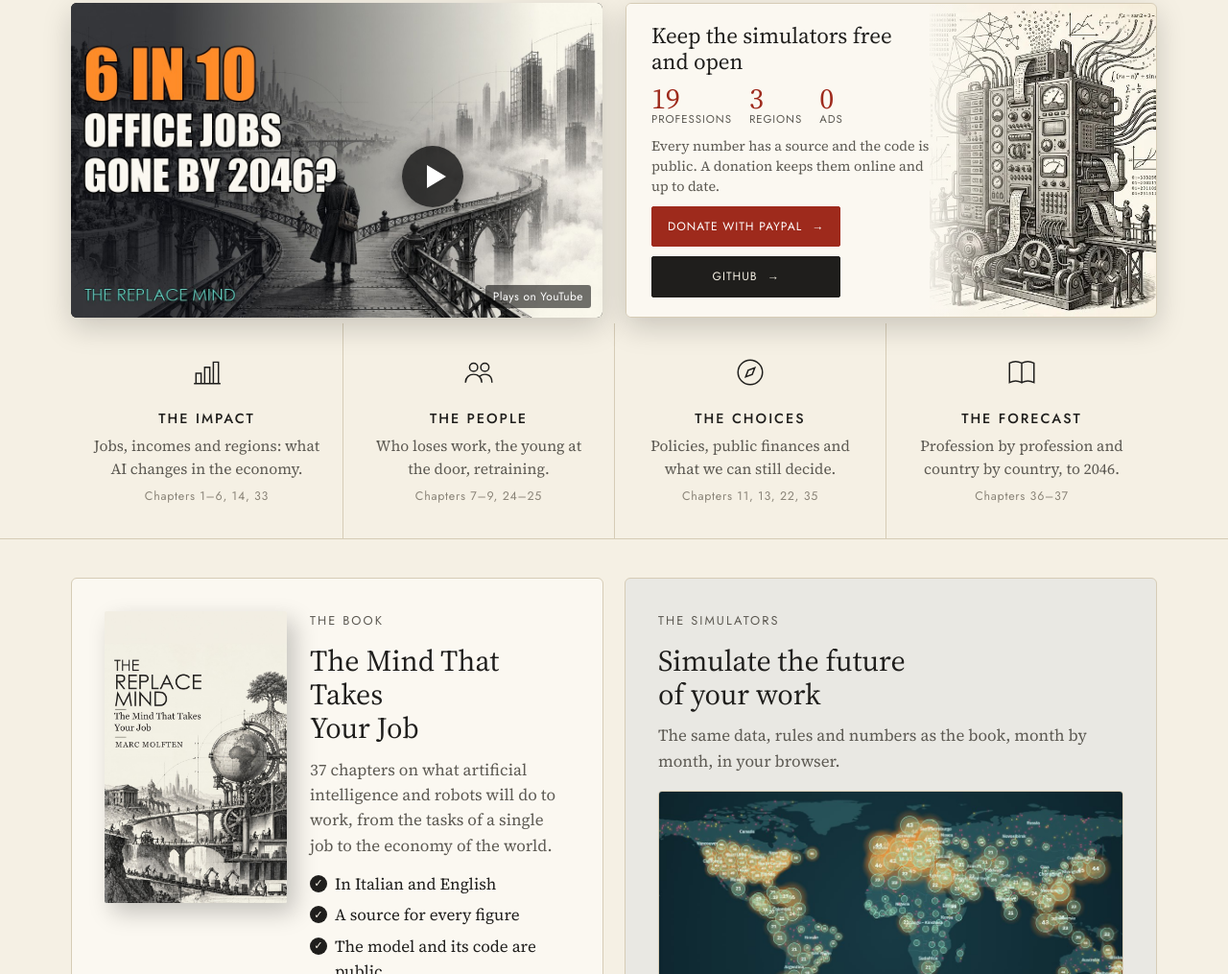
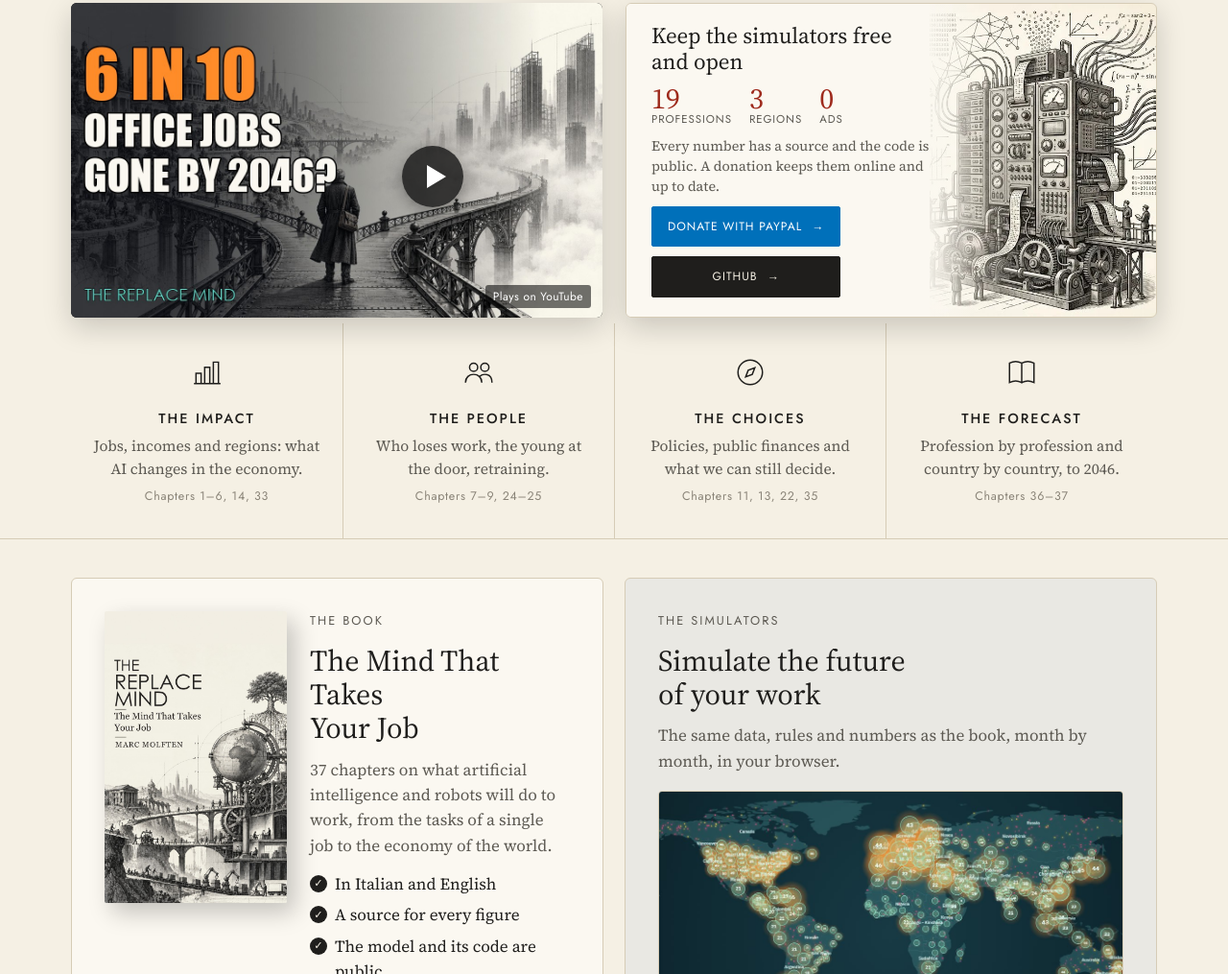
Before and after one commit to 0xENX/aimodel_replication, a plain HTML site: page simulator/index.html in a window 1280 px wide. Shown: the part 811-1826 px from the top of the page at 96% size. Drawn offline with Linux system fonts and the light colour scheme; no server answers.

Commit message:
Home: Donate button in PayPal blue

```diff
--- a/simulator/home.css
+++ b/simulator/home.css
@@ -61,6 +61,7 @@ nav.main a:hover { border-bottom-color: var(--ink); }
   text-decoration: none; padding: 14px 22px; border: 1.5px solid var(--ink); border-radius: 2px; background: transparent; color: var(--ink); cursor: pointer; }
 .btn.dark { background: var(--ink); color: var(--paper); }
 .btn.red { background: #9e2a1c; border-color: #9e2a1c; color: #fff; }
+.btn.blue { background: #0070ba; border-color: #0070ba; color: #fff; }   /* PayPal blue, for the donation button */
 .btn.soon { cursor: default; opacity: .7; }
 .btn.soon:hover { transform: none; box-shadow: none; }
 .price-tag { display: inline-flex; flex-direction: column; align-items: flex-start; gap: 2px; padding: 8px 16px; border: 1.5px solid #9e2a1c;
--- a/simulator/index.html
+++ b/simulator/index.html
@@ -71,7 +71,7 @@
           </ul>
           <p>Every number has a source and the code is public. A donation keeps them online and up to date.</p>
           <div class="btns">
-            <button type="button" class="btn red js-donate-open">Donate with PayPal <span aria-hidden="true">→</span></button>
+            <button type="button" class="btn blue js-donate-open">Donate with PayPal <span aria-hidden="true">→</span></button>
             <a class="btn dark" href="https://github.com/0xENX/aimodel_replication">GitHub <span aria-hidden="true">→</span></a>
           </div>
         </div>
```
